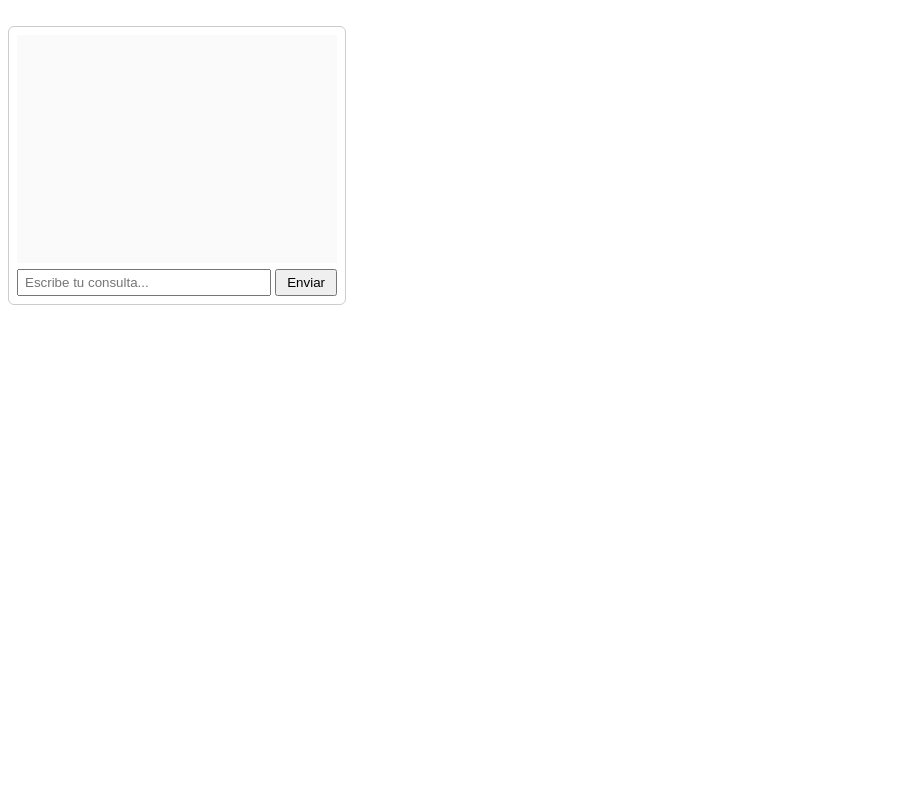
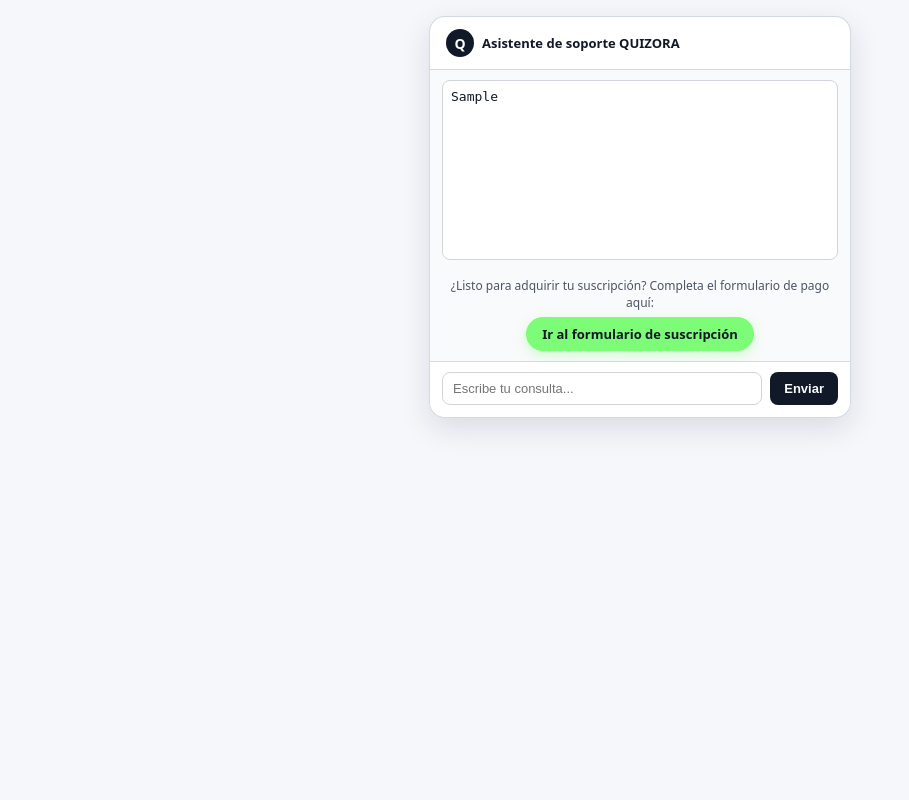
Before and after one commit to vima-vip/quizora-support-services, a Flask app: template templates/widget.html in a window 1280 px wide. Shown: the whole page, without its empty margins (0-909 px from the left). Run offline with Flask 3, Linux system fonts and the light colour scheme; the template is opened without the code that fills it: most values are stand-ins (such as "Sample title", 1, 10 or a date in 2020).

Commit message:
Rewrite widget.html for improved structure and style

```diff
--- a/templates/widget.html
+++ b/templates/widget.html
@@ -1,63 +1,187 @@
-{% extends "base.html" %}
+<!DOCTYPE html>
+<html lang="es">
+<head>
+  <meta charset="UTF-8">
+  <meta name="viewport" content="width=device-width, initial-scale=1.0">
+  <title>Asistente de soporte QUIZORA</title>
+  <style>
+    body {
+      margin: 0;
+      padding: 16px;
+      background: #f5f7fb;
+      font-family: system-ui, -apple-system, BlinkMacSystemFont, "Segoe UI", sans-serif;
+      display: flex;
+      justify-content: center;
+      align-items: flex-start;
+    }
 
-{% block title %}Widget de soporte QUIZORA{% endblock %}
+    .widget-card {
+      width: 100%;
+      max-width: 420px;
+      background: #ffffff;
+      border-radius: 16px;
+      box-shadow: 0 10px 30px rgba(15, 23, 42, 0.12);
+      border: 1px solid rgba(148, 163, 184, 0.4);
+      overflow: hidden;
+    }
 
-{% block content %}
-<div id="quizora-chat-widget" class="quizora-chat-widget">
-  <div id="chat-messages" class="chat-messages"></div>
-  <div class="chat-input-row">
-    <input id="chat-input" type="text" placeholder="Escribe tu consulta..." />
-    <button id="chat-send">Enviar</button>
+    .widget-header {
+      padding: 12px 16px;
+      border-bottom: 1px solid rgba(148, 163, 184, 0.4);
+      display: flex;
+      align-items: center;
+      gap: 8px;
+    }
+
+    .widget-header-logo {
+      width: 28px;
+      height: 28px;
+      border-radius: 50%;
+      background: #111827;
+      display: flex;
+      align-items: center;
+      justify-content: center;
+      color: #f9fafb;
+      font-weight: 700;
+      font-size: 14px;
+    }
+
+    .widget-header-text {
+      font-size: 13px;
+      color: #111827;
+      font-weight: 600;
+    }
+
+    .chat-area {
+      padding: 10px 12px;
+      background: #f9fafb;
+    }
+
+    textarea {
+      width: 100%;
+      height: 180px;
+      border-radius: 8px;
+      border: 1px solid #d1d5db;
+      padding: 8px;
+      font-size: 13px;
+      resize: none;
+      box-sizing: border-box;
+      background: #ffffff;
+      color: #111827;
+    }
+
+    textarea:focus {
+      outline: none;
+      border-color: #7CFC77;
+      box-shadow: 0 0 0 1px #7CFC77;
+    }
+
+    .payment-link-wrapper {
+      margin-top: 10px;
+      text-align: center;
+    }
+
+    .payment-link-text {
+      font-size: 12px;
+      color: #4b5563;
+      margin-bottom: 6px;
+    }
+
+    .payment-link-btn {
+      display: inline-block;
+      padding: 8px 16px;
+      border-radius: 999px;
+      background: #7CFC77;     /* verde suave */
+      color: #111827;
+      text-decoration: none;
+      font-size: 13px;
+      font-weight: 600;
+      box-shadow: 0 4px 12px rgba(124, 252, 119, 0.35);
+    }
+
+    .payment-link-btn:hover {
+      background: #A0FF9A;
+    }
+
+    .input-row {
+      display: flex;
+      gap: 8px;
+      padding: 10px 12px 12px;
+      border-top: 1px solid rgba(148, 163, 184, 0.4);
+      background: #ffffff;
+    }
+
+    .input-row input[type="text"] {
+      flex: 1;
+      padding: 8px 10px;
+      border-radius: 8px;
+      border: 1px solid #d1d5db;
+      font-size: 13px;
+      box-sizing: border-box;
+    }
+
+    .input-row input[type="text"]:focus {
+      outline: none;
+      border-color: #7CFC77;
+      box-shadow: 0 0 0 1px #7CFC77;
+    }
+
+    .input-row button {
+      padding: 8px 14px;
+      border-radius: 8px;
+      border: none;
+      background: #111827;
+      color: #f9fafb;
+      font-size: 13px;
+      font-weight: 600;
+      cursor: pointer;
+    }
+
+    .input-row button:hover {
+      background: #020617;
+    }
+
+    @media (max-width: 480px) {
+      .widget-card {
+        max-width: 100%;
+      }
+
+      textarea {
+        height: 160px;
+      }
+    }
+  </style>
+</head>
+<body>
+  <div class="widget-card">
+    <div class="widget-header">
+      <div class="widget-header-logo">Q</div>
+      <div class="widget-header-text">Asistente de soporte QUIZORA</div>
+    </div>
+
+    <div class="chat-area">
+      <!-- Aquí pintas el historial del chat (como antes) -->
+      <textarea readonly>
+{{ historial_chat }}
+      </textarea>
+
+      <!-- Bloque del link de pago, siempre visible y clicable en PC y móvil -->
+      <div class="payment-link-wrapper">
+        <p class="payment-link-text">
+          ¿Listo para adquirir tu suscripción? Completa el formulario de pago aquí:
+        </p>
+        <a href="{{ url_for('form_suscripcion') }}" class="payment-link-btn" target="_blank">
+          Ir al formulario de suscripción
+        </a>
+      </div>
+    </div>
+
+    <form method="post">
+      <div class="input-row">
+        <input type="text" name="mensaje" placeholder="Escribe tu consulta..." required>
+        <button type="submit">Enviar</button>
+      </div>
+    </form>
   </div>
-</div>
-
-<script>
-  const apiUrl = "/webhook";  // si el widget se sirve desde el mismo dominio del microservicio
-
-  const messagesDiv = document.getElementById("chat-messages");
-  const input = document.getElementById("chat-input");
-  const sendBtn = document.getElementById("chat-send");
-
-  function addMessage(text, from) {
-    const p = document.createElement("p");
-    p.className = from === "user" ? "msg-user" : "msg-bot";
-    p.textContent = text;
-    messagesDiv.appendChild(p);
-    messagesDiv.scrollTop = messagesDiv.scrollHeight;
-  }
-
-  async function sendMessage() {
-    const texto = input.value.trim();
-    if (!texto) return;
-    addMessage("Tú: " + texto, "user");
-    input.value = "";
-
-    try {
-      const resp = await fetch(apiUrl, {
-        method: "POST",
-        headers: { "Content-Type": "application/json" },
-        body: JSON.stringify({ mensaje: texto, origen: "widget_web" })
-      });
-
-      const data = await resp.json();
-      addMessage("Quizora: " + data.mensaje, "bot");
-
-      if (data.tipo === "venta" && data.form_url) {
-        const link = document.createElement("a");
-        link.href = data.form_url;
-        link.target = "_blank";
-        link.textContent = "Ir al formulario de suscripción";
-        link.className = "chat-link";
-        messagesDiv.appendChild(link);
-      }
-    } catch (err) {
-      addMessage("Hubo un error al procesar tu mensaje. Intenta nuevamente.", "bot");
-    }
-  }
-
-  sendBtn.addEventListener("click", sendMessage);
-  input.addEventListener("keydown", (e) => {
-    if (e.key === "Enter") sendMessage();
-  });
-</script>
-{% endblock %}
+</body>
+</html>
```
